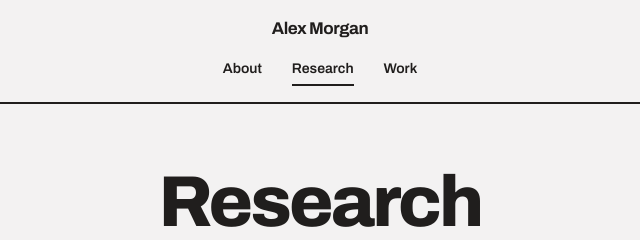
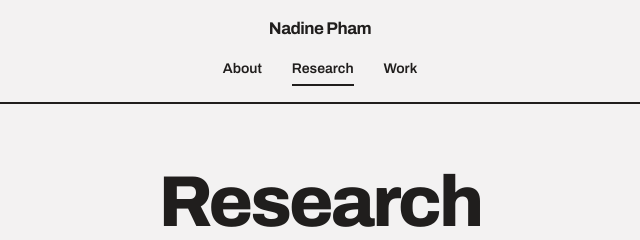
Before and after one commit to Nininolie/New-lesson, a plain HTML site: page research.html in a window 1280 px wide. Shown: the top 240 px of the page, 320-960 px from the left. Drawn offline with Linux system fonts and the light colour scheme.

Commit message:
Update research.html

```diff
--- a/research.html
+++ b/research.html
@@ -17,7 +17,7 @@
 
 <nav class="nav" aria-label="Main">
   <!-- EDIT: your name; links back to the home page -->
-  <a class="nav-name" href="index.html">Alex Morgan</a>
+  <a class="nav-name" href="index.html">Nadine Pham</a>
   <a href="about.html">About</a>
   <a href="research.html" aria-current="page">Research</a>
   <a href="work.html">Work</a>
```
